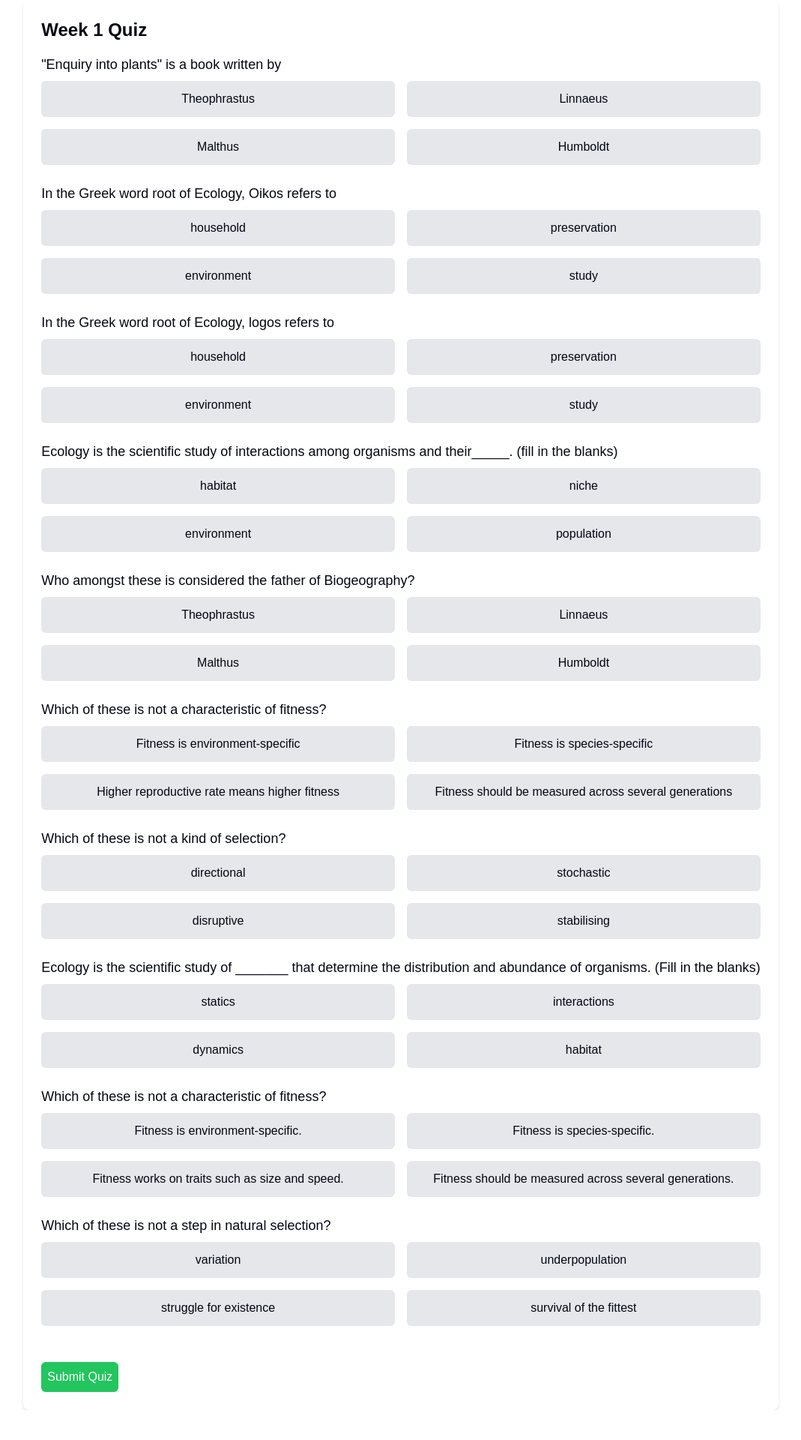
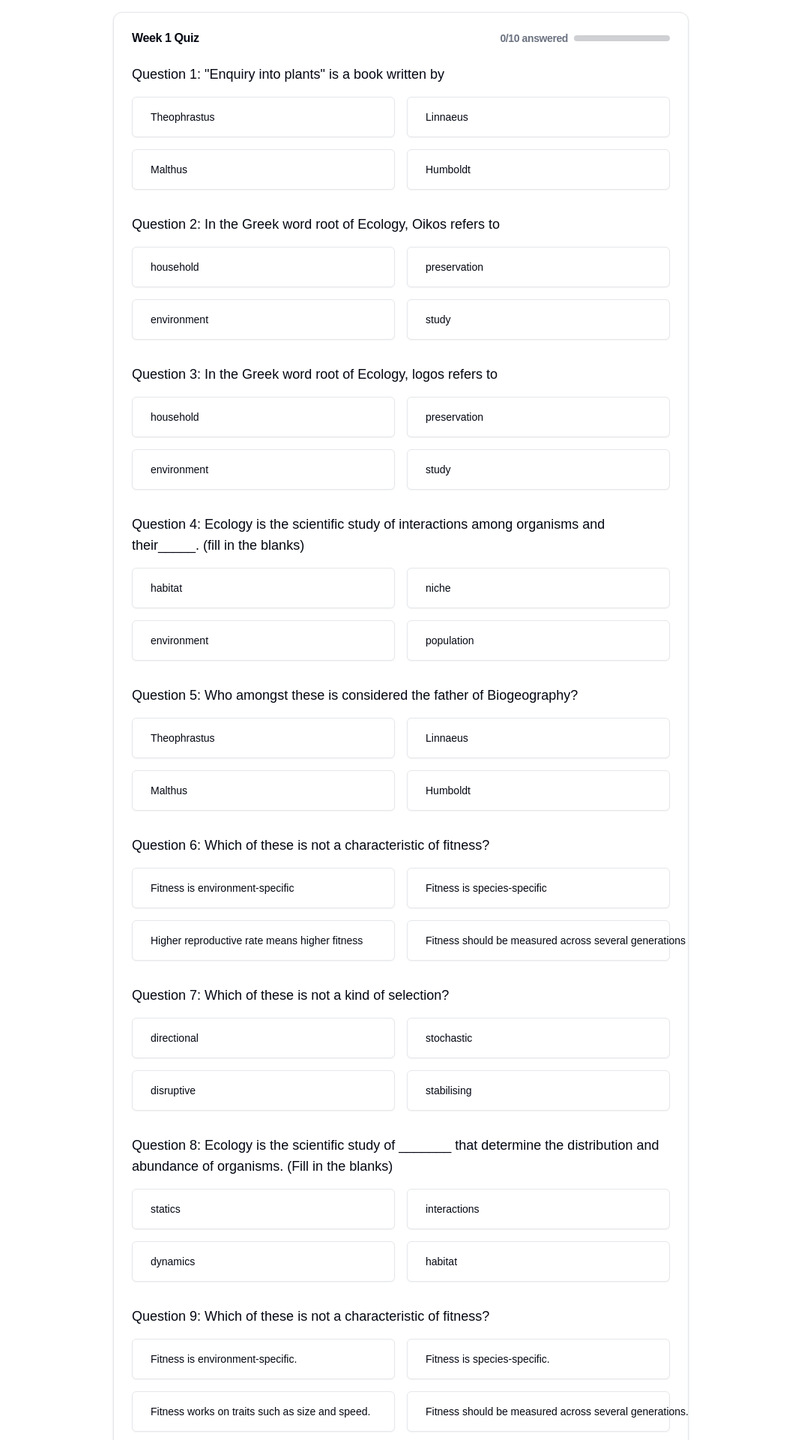
Before and after one commit to mohammadshaad/nptel-wildlife-quiz-app, a Next.js app: page /week/1 in a window 1280 px wide. Shown: the top 1920 px of the page at 75% size, without its empty margins (105-1174 px from the left). Before the commit the page ends 1880 px from the top, so only its background shows below. Built offline with nearby package versions, Linux system fonts and the light colour scheme.

Commit message:
Add progress component and enhance quiz results UI with cards

```diff
--- a/app/page.tsx
+++ b/app/page.tsx
@@ -1,20 +1,29 @@
-// app/page.tsx
-
 import Link from "next/link";
+import { Card, CardHeader, CardTitle, CardContent } from "@/components/ui/card";
+import { Button } from "@/components/ui/button";
 
 export default function HomePage() {
   return (
-    <div className="min-h-screen flex flex-col items-center justify-center">
-      <h1 className="text-4xl font-bold mb-8">Weekly Practice Quiz</h1>
-      <div className="grid grid-cols-3 gap-4">
-        {Array.from({ length: 12 }, (_, i) => (
-          <Link href={`/week/${i + 1}`} key={i}>
-            <div className="p-4 bg-blue-500 text-white rounded-lg shadow-md text-center hover:bg-blue-700">
-              Week {i + 1}
-            </div>
-          </Link>
-        ))}
-      </div>
+    <div className="min-h-screen flex flex-col items-center justify-center p-8">
+      <Card className="w-full max-w-4xl">
+        <CardHeader>
+          <CardTitle className="text-4xl text-center">Weekly Practice Quiz</CardTitle>
+        </CardHeader>
+        <CardContent>
+          <div className="grid grid-cols-2 md:grid-cols-3 gap-4">
+            {Array.from({ length: 12 }, (_, i) => (
+              <Link href={`/week/${i + 1}`} key={i} className="block">
+                <Button
+                  variant="outline"
+                  className="w-full h-24 text-lg hover:bg-primary hover:text-primary-foreground transition-colors"
+                >
+                  Week {i + 1}
+                </Button>
+              </Link>
+            ))}
+          </div>
+        </CardContent>
+      </Card>
     </div>
   );
 }
--- a/app/week/[week]/page.tsx
+++ b/app/week/[week]/page.tsx
@@ -8,7 +8,7 @@ export default function WeekQuizPage({ params }: WeekQuizPageProps) {
   const week = parseInt(params.week);
 
   return (
-    <div className="min-h-screen flex items-center justify-center">
+    <div className="min-h-screen flex items-center justify-center p-4">
       <Quiz week={week} />
     </div>
   );
--- a/components/Quiz.tsx
+++ b/components/Quiz.tsx
@@ -3,6 +3,9 @@
 import { useQuiz } from "../context/QuizContext";
 import { quizzes } from "../data/quizzes";
 import QuizResults from "./QuizResults";
+import { Card, CardHeader, CardTitle, CardContent, CardFooter } from "@/components/ui/card";
+import { Button } from "@/components/ui/button";
+import { Progress } from "@/components/ui/progress";
 
 interface QuizProps {
   week: number;
@@ -19,40 +22,89 @@ export default function Quiz({ week }: QuizProps) {
     }
   };
 
+  // Calculate completion percentage for progress bar
+  const answeredQuestions = Object.keys(answers).length;
+  const progress = (answeredQuestions / questions.length) * 100;
+
+  // Calculate final score percentage when quiz is completed
+  const calculateFinalScore = () => {
+    const correctAnswers = questions.reduce((count, question, index) => {
+      return answers[index] === question.correctAnswer ? count + 1 : count;
+    }, 0);
+    return Math.round((correctAnswers / questions.length) * 100);
+  };
+
   const handleSubmitQuiz = () => {
+    const finalScore = calculateFinalScore();
     setCompleteQuiz(true);
   };
 
   return (
-    <div className="p-6 bg-white shadow-md rounded-lg">
-      <h2 className="text-2xl font-bold mb-4">Week {week} Quiz</h2>
+    <Card className="w-full max-w-3xl mx-auto">
+      <CardHeader>
+        <CardTitle className="flex justify-between items-center">
+          <span>Week {week} Quiz</span>
+          <div className="flex items-center gap-2">
+            <span className="text-sm text-muted-foreground">
+              {answeredQuestions}/{questions.length} answered
+            </span>
+            <Progress value={progress} className="w-32" />
+          </div>
+        </CardTitle>
+      </CardHeader>
+      <CardContent>
         {completeQuiz ? (
-        <QuizResults />
+          <div className="text-center space-y-6">
+            <h3 className="text-2xl font-bold">Quiz Complete!</h3>
+            <p className="text-4xl font-bold">
+              Score: {calculateFinalScore()}%
+            </p>
+            <Button onClick={resetQuiz} variant="outline" className="mt-4">
+              Try Again
+            </Button>
+          </div>
         ) : (
-        <div>
+          <div className="space-y-8">
             {questions.map((question, index) => (
-            <div key={index} className="mb-6">
-              <h3 className="text-lg mb-2">{question.question}</h3>
-              <div className="grid grid-cols-2 gap-4">
+              <div key={index} className="space-y-4">
+                <h3 className="text-lg font-medium">
+                  Question {index + 1}: {question.question}
+                </h3>
+                <div className="grid grid-cols-1 md:grid-cols-2 gap-4">
                   {question.options.map((option, optionIndex) => (
-                  <button
+                    <Button
                       key={optionIndex}
+                      variant={answers[index] === optionIndex ? "default" : "outline"}
                       onClick={() => handleOptionClick(index, optionIndex)}
-                    className={`p-3 bg-gray-200 hover:bg-blue-300 rounded-md ${
-                      answers[index] === optionIndex ? "bg-blue-500 text-white" : ""
-                    }`}
+                      className="h-auto py-4 px-6 text-left justify-start"
                     >
                       {option}
-                  </button>
+                    </Button>
                   ))}
                 </div>
               </div>
             ))}
-          <button onClick={handleSubmitQuiz} className="mt-6 p-2 bg-green-500 text-white rounded-md">
-            Submit Quiz
-          </button>
           </div>
         )}
-    </div>
+      </CardContent>
+      {!completeQuiz && (
+        <CardFooter className="flex justify-between">
+          <Button
+            variant="outline"
+            onClick={resetQuiz}
+            className="w-full md:w-auto"
+          >
+            Reset Quiz
+          </Button>
+          <Button
+            onClick={handleSubmitQuiz}
+            className="w-full md:w-auto ml-4"
+            disabled={Object.keys(answers).length !== questions.length}
+          >
+            Submit Quiz
+          </Button>
+        </CardFooter>
+      )}
+    </Card>
   );
 }
--- a/components/QuizResults.tsx
+++ b/components/QuizResults.tsx
@@ -1,16 +1,42 @@
 "use client";
 
 import { useQuiz } from "../context/QuizContext";
+import { Card, CardHeader, CardTitle, CardContent, CardFooter } from "@/components/ui/card";
+import { Button } from "@/components/ui/button";
+import Link from "next/link";
 
 export default function QuizResults() {
   const { score, resetQuiz } = useQuiz();
 
+  const getScoreColor = (score: number) => {
+    if (score >= 80) return "text-green-600";
+    if (score >= 60) return "text-yellow-600";
+    return "text-red-600";
+  };
+
   return (
-    <div className="p-6 bg-green-100 shadow-md rounded-lg">
-      <h2 className="text-2xl font-bold mb-4">Your Score: {score}</h2>
-      <button onClick={resetQuiz} className="mt-4 p-2 bg-blue-500 text-white rounded-md">
-        Retake Quiz
-      </button>
-    </div>
+    <Card className="w-full">
+      <CardHeader>
+        <CardTitle>Quiz Results</CardTitle>
+      </CardHeader>
+      <CardContent>
+        <div className="text-center space-y-4">
+          <p className="text-4xl font-bold">Your Score</p>
+          <p className={`text-6xl font-bold ${getScoreColor(score)}`}>
+            {score}%
+          </p>
+        </div>
+      </CardContent>
+      <CardFooter className="flex justify-between">
+        <Button variant="outline" onClick={resetQuiz}>
+          Try Again
+        </Button>
+        <Link href="/">
+          <Button>
+            Back to Home
+          </Button>
+        </Link>
+      </CardFooter>
+    </Card>
   );
 }
--- /dev/null
+++ b/components/ui/card.tsx
@@ -0,0 +1,76 @@
+import * as React from "react"
+
+import { cn } from "@/lib/utils"
+
+const Card = React.forwardRef<
+  HTMLDivElement,
+  React.HTMLAttributes<HTMLDivElement>
+>(({ className, ...props }, ref) => (
+  <div
+    ref={ref}
+    className={cn(
+      "rounded-xl border bg-card text-card-foreground shadow",
+      className
+    )}
+    {...props}
+  />
+))
+Card.displayName = "Card"
+
+const CardHeader = React.forwardRef<
+  HTMLDivElement,
+  React.HTMLAttributes<HTMLDivElement>
+>(({ className, ...props }, ref) => (
+  <div
+    ref={ref}
+    className={cn("flex flex-col space-y-1.5 p-6", className)}
+    {...props}
+  />
+))
+CardHeader.displayName = "CardHeader"
+
+const CardTitle = React.forwardRef<
+  HTMLDivElement,
+  React.HTMLAttributes<HTMLDivElement>
+>(({ className, ...props }, ref) => (
+  <div
+    ref={ref}
+    className={cn("font-semibold leading-none tracking-tight", className)}
+    {...props}
+  />
+))
+CardTitle.displayName = "CardTitle"
+
+const CardDescription = React.forwardRef<
+  HTMLDivElement,
+  React.HTMLAttributes<HTMLDivElement>
+>(({ className, ...props }, ref) => (
+  <div
+    ref={ref}
+    className={cn("text-sm text-muted-foreground", className)}
+    {...props}
+  />
+))
+CardDescription.displayName = "CardDescription"
+
+const CardContent = React.forwardRef<
+  HTMLDivElement,
+  React.HTMLAttributes<HTMLDivElement>
+>(({ className, ...props }, ref) => (
+  <div ref={ref} className={cn("p-6 pt-0", className)} {...props} />
+))
+CardContent.displayName = "CardContent"
+
+const CardFooter = React.forwardRef<
+  HTMLDivElement,
+  React.HTMLAttributes<HTMLDivElement>
+>(({ className, ...props }, ref) => (
+  <div
+    ref={ref}
+    className={cn("flex items-center p-6 pt-0", className)}
+    {...props}
+  />
+))
+CardFooter.displayName = "CardFooter"
+
+export { Card, CardHeader, CardFooter, CardTitle, CardDescription, CardContent }
--- /dev/null
+++ b/components/ui/progress.tsx
@@ -0,0 +1,28 @@
+"use client"
+
+import * as React from "react"
+import * as ProgressPrimitive from "@radix-ui/react-progress"
+
+import { cn } from "@/lib/utils"
+
+const Progress = React.forwardRef<
+  React.ElementRef<typeof ProgressPrimitive.Root>,
+  React.ComponentPropsWithoutRef<typeof ProgressPrimitive.Root>
+>(({ className, value, ...props }, ref) => (
+  <ProgressPrimitive.Root
+    ref={ref}
+    className={cn(
+      "relative h-2 w-full overflow-hidden rounded-full bg-primary/20",
+      className
+    )}
+    {...props}
+  >
+    <ProgressPrimitive.Indicator
+      className="h-full w-full flex-1 bg-primary transition-all"
+      style={{ transform: `translateX(-${100 - (value || 0)}%)` }}
+    />
+  </ProgressPrimitive.Root>
+))
+Progress.displayName = ProgressPrimitive.Root.displayName
+
+export { Progress }
--- a/package.json
+++ b/package.json
@@ -10,6 +10,7 @@
   },
   "dependencies": {
     "@radix-ui/react-icons": "^1.3.1",
+    "@radix-ui/react-progress": "^1.1.0",
     "@radix-ui/react-slot": "^1.1.0",
     "@vercel/analytics": "^1.3.2",
     "class-variance-authority": "^0.7.0",
```
Also changed, not shown: 1 other file (tests, documents, lock files or other folders). Lines whose indentation alone changed are shown as unchanged.
